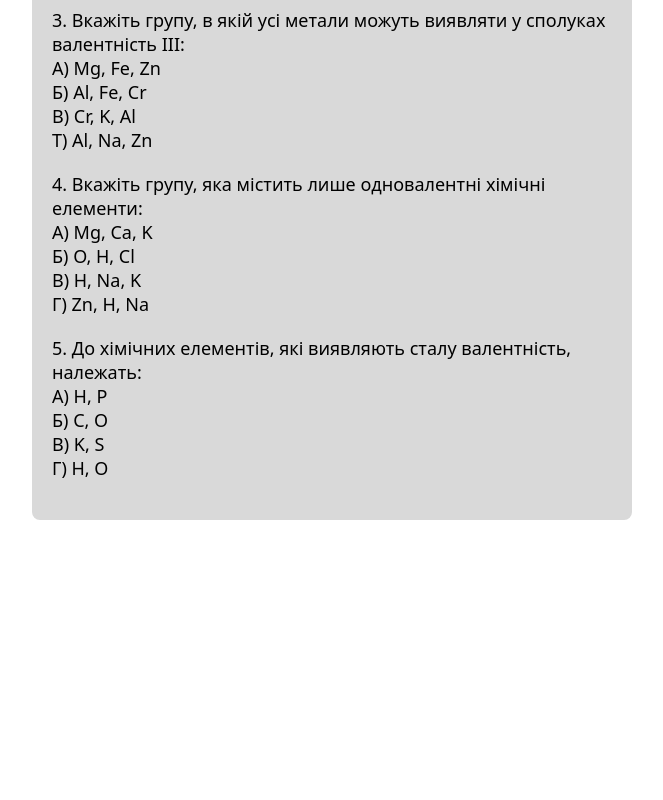
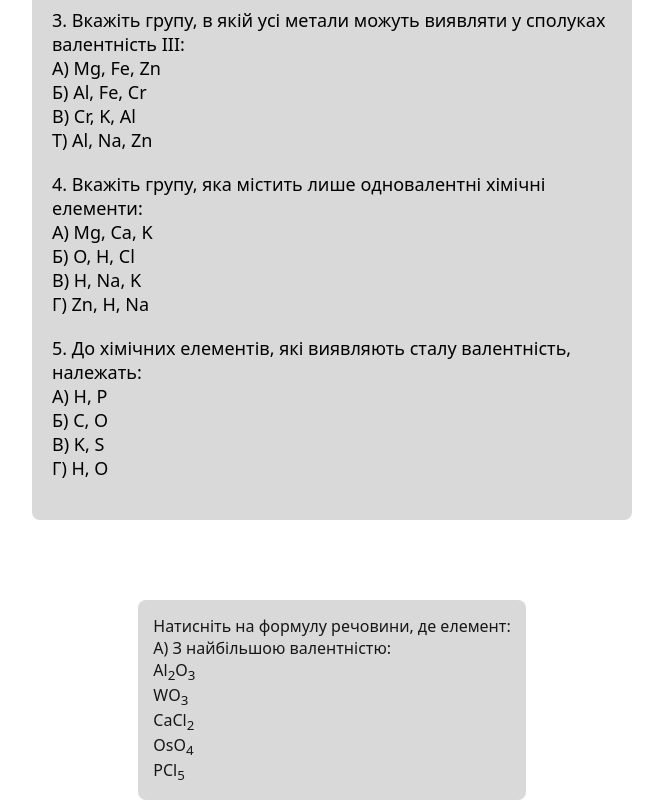
Before and after one commit to MishaDvali/Awesome-chemistry, a Next.js app: page /paragraphs/Valentnist/intro in a window 1280 px wide. Shown: the part 3960-4760 px from the top of the page, without its empty margins (308-971 px from the left). Before the commit the page ends 4520 px from the top, so only its background shows below. Built offline with nearby package versions, Linux system fonts and the light colour scheme.

Commit message:
working on excersises

```diff
--- a/src/app/paragraphs/Valentnist/intro/Page.scss
+++ b/src/app/paragraphs/Valentnist/intro/Page.scss
@@ -42,6 +42,7 @@ $gray: #d9d9d9;
 
     .main-container {
         display: flex;
+        flex-direction: column;
         justify-content: center;
     }
 }
--- /dev/null
+++ b/src/app/paragraphs/Valentnist/intro/excersise_3.tsx
@@ -0,0 +1,45 @@
+"use client";
+import React, { useState } from "react";
+import "./Page.scss";
+import MoleculeNode from "@/app/utils/Molecules/Node";
+import SolveValence from "@/app/utils/Valence/SolveValence";
+
+const Excersise_3: React.FC = () => {
+  const correctAnswer = "OsO4";
+  const [selectedAnswer, setSelectedAnswer] = useState<string | null>(null);
+  const [showSolution, setShowSolution] = useState<boolean>(false);
+  const [isCorrect, setIsCorrect] = useState<boolean | null>(null);
+
+  const handleClick = (molecule: string) => {
+    setSelectedAnswer(molecule);
+    setIsCorrect(molecule === correctAnswer);
+    setShowSolution(true);
+  };
+
+  return (
+    <div className="description">
+      Натисніть на формулу речовини, де елемент:
+      <br />
+      A) З найбільшою валентністю:
+      <br />
+      <div className="molecules">
+        {["Al2O3", "WO3", "CaCl2", "OsO4", "PCl5"].map((molecule) => (
+          <div
+            key={molecule}
+            className="molecule-wrapper"
+            onClick={() => handleClick(molecule)}>
+            <MoleculeNode molecule_formula={molecule} showValence={false} />
+          </div>
+        ))}
+      </div>
+      {showSolution && (
+        <div className="solution">
+          <h3>{isCorrect ? "Правильно" : "Неправильно!"}</h3>
+          <SolveValence key={selectedAnswer} molecule_formula={selectedAnswer || "Натисніть на формулу щоб перевірити себе!"} />
+        </div>
+      )}
+    </div>
+  );
+};
+
+export default Excersise_3;
--- a/src/app/paragraphs/Valentnist/intro/page.tsx
+++ b/src/app/paragraphs/Valentnist/intro/page.tsx
@@ -2,6 +2,7 @@
 import React from 'react';
 import PeriodicTable from './PeriodicTable';
 import './Page.scss';
+import Excersise_3 from './excersise_3';
 
 const ExamplePage: React.FC = () => {
   return (
@@ -14,6 +15,7 @@ const ExamplePage: React.FC = () => {
     </div>
         <main className="main-container">
             <PeriodicTable/>
+						<Excersise_3/>
         </main>
     </div>
   );
--- a/src/app/utils/Elements/Element.ts
+++ b/src/app/utils/Elements/Element.ts
@@ -5,6 +5,9 @@ export interface ChemicalElement {
 }
 
 export const get_valence = (element: ChemicalElement): number | undefined => {
+	if (element.symbol == "O") {
+		return 2
+	}
 	if (element.group == 1 || element.group == 2) {
 		return element.group
 	}
--- a/src/app/utils/Valence/SolveValence.tsx
+++ b/src/app/utils/Valence/SolveValence.tsx
@@ -10,6 +10,8 @@ const SolveValence: React.FC<{molecule_formula: string}> = (props) => {
 		throw new InvalidMoleculeError("Too long to easily calculate")
 	}
 
+
+	console.log(molecule.parsed[1][0])
 
 	const equation = (valence(molecule.parsed[0][0]) +
 										" * " +
```
Also changed, not shown: src/app/paragraphs/Valentnist/intro/excersise_2.tsx (added, +10 -0 lines), src/app/paragraphs/Valentnist/intro/excersise_4.tsx (added, +9 -0 lines), src/app/paragraphs/Valentnist/intro/excersise_5.tsx (added, +9 -0 lines), src/app/paragraphs/Valentnist/intro/table_of_names.tsx (added, +10 -0 lines).
